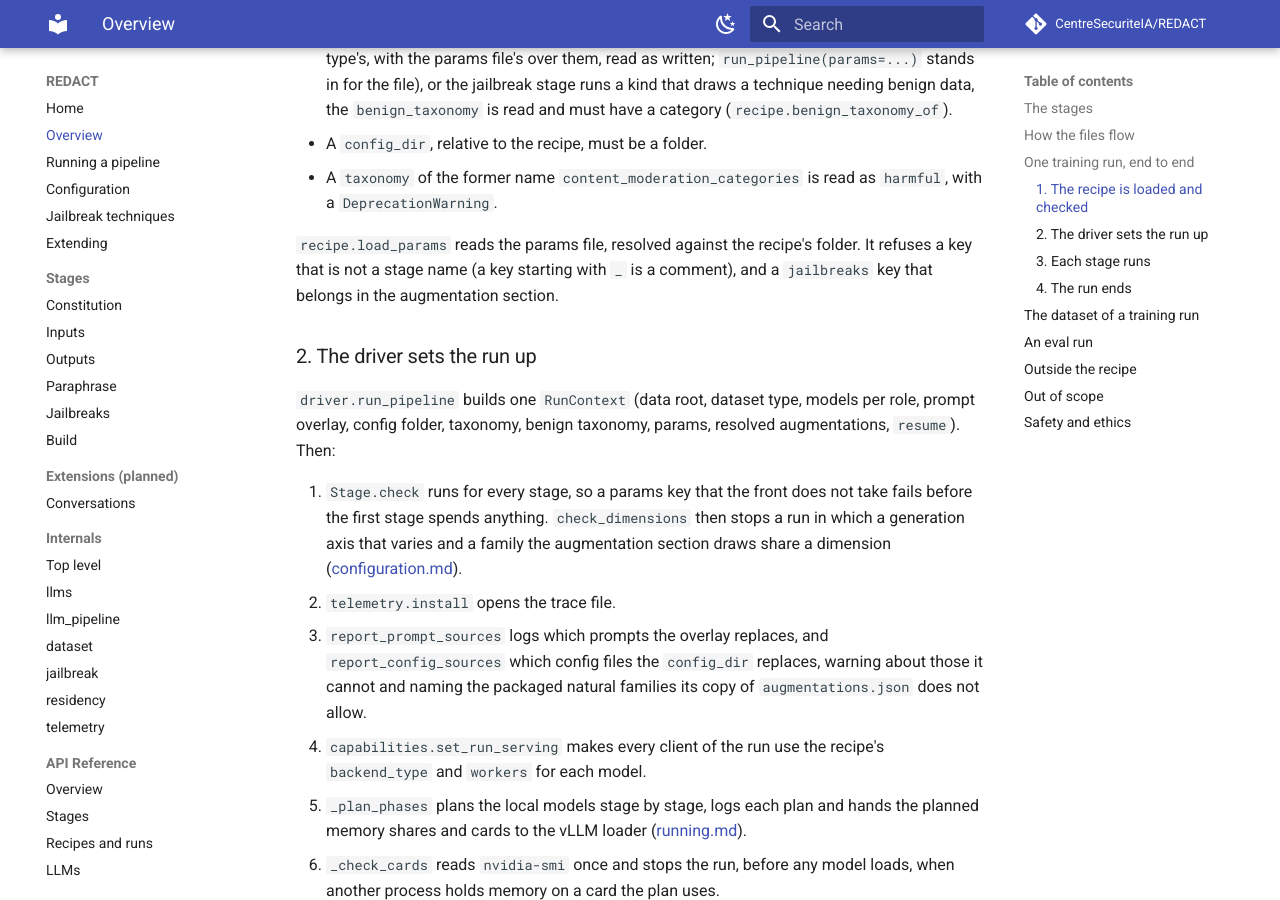
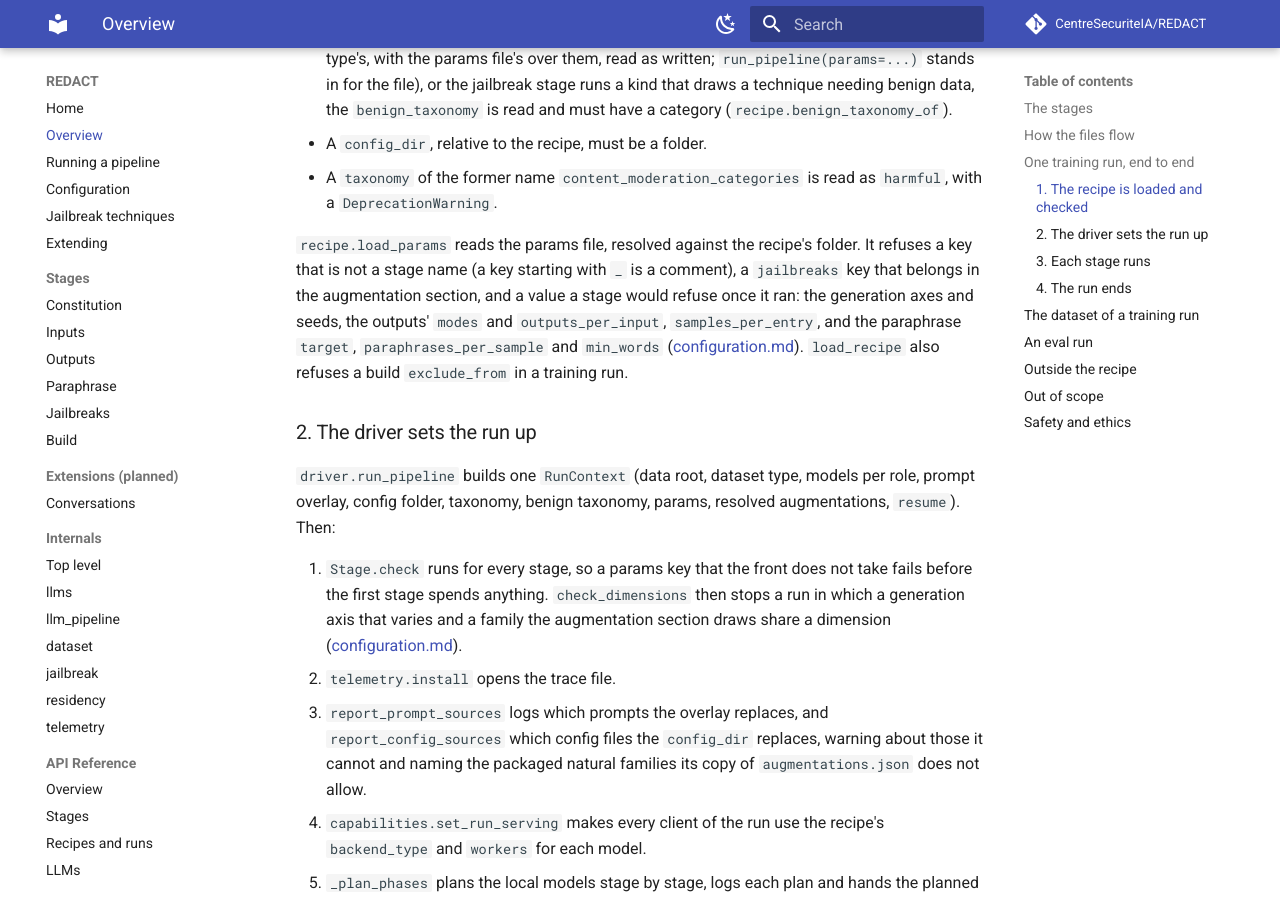
Before and after one commit to CentreSecuriteIA/REDACT, an MkDocs documentation site: the page built from docs/overview.md, in a window 1280 px wide and 900 px high, scrolled down 3123 px. Built offline with MkDocs 1.6.1 and Material for MkDocs 9.7.7, drawn with Linux system fonts in a browser that asks for light colours; comment, search, counter and statistics services are not loaded.

Commit message:
Make the shared docs and CLAUDE.md agree after the merge
CLAUDE.md: the architecture tree names check_samples_per_entry,
paraphrase.check_settings, params_file_of and check_build_params; "a
resume reads the ledger alone" now says it takes the finished units from
the ledger alone, since a resume also reads the plan file; the generation
strategy no longer says samples_per_entry twice. overview.md says what
load_params checks beyond the stage names; running.md's failures table
has the load-time value errors and the training exclude_from refusal;
configuration.md names scaffold_setup where an "It" was ambiguous.

Checked and left: the technique counts agree (192 active in 28 families in
README, techniques.md and CLAUDE.md's jailbreak section), as do the
outputs_per_input, eval pool and vLLM floor lines.

Co-Authored-By: Claude Opus 5.5 <noreply@anthropic.com>

```diff
--- a/docs/overview.md
+++ b/docs/overview.md
@@ -116,8 +116,12 @@ summary = run_pipeline("src/redact/configs/runs/training_example.json")
 
 `recipe.load_params` reads the params file, resolved against the recipe's
 folder. It refuses a key that is not a stage name (a key starting with `_`
-is a comment), and a `jailbreaks` key that belongs in the augmentation
-section.
+is a comment), a `jailbreaks` key that belongs in the augmentation section,
+and a value a stage would refuse once it ran: the generation axes and seeds,
+the outputs' `modes` and `outputs_per_input`, `samples_per_entry`, and the
+paraphrase `target`, `paraphrases_per_sample` and `min_words`
+([configuration.md](configuration.md#params-keys-per-stage)).
+`load_recipe` also refuses a build `exclude_from` in a training run.
 
 ### 2. The driver sets the run up
 
```
Also changed, not shown: CLAUDE.md (+5 -5 lines), docs/configuration.md (+2 -2 lines), docs/running.md (+2 -0 lines).
